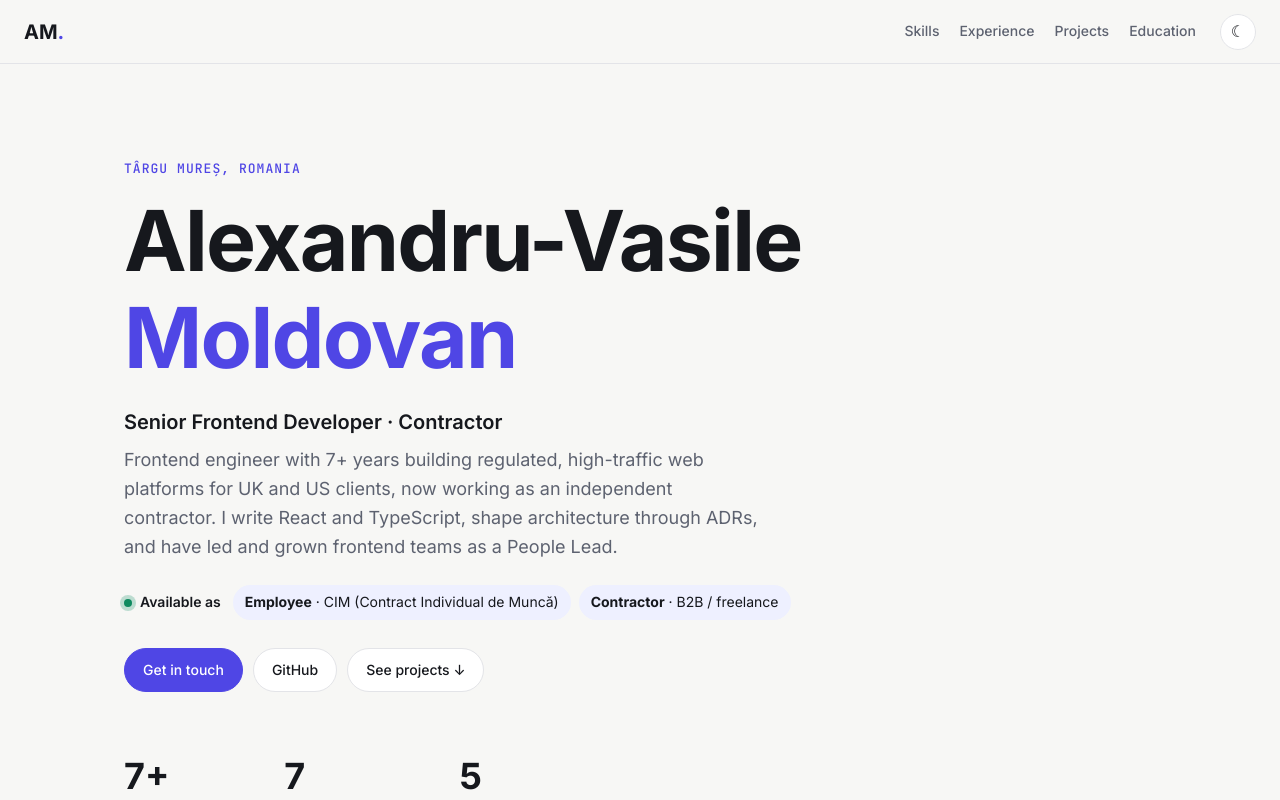
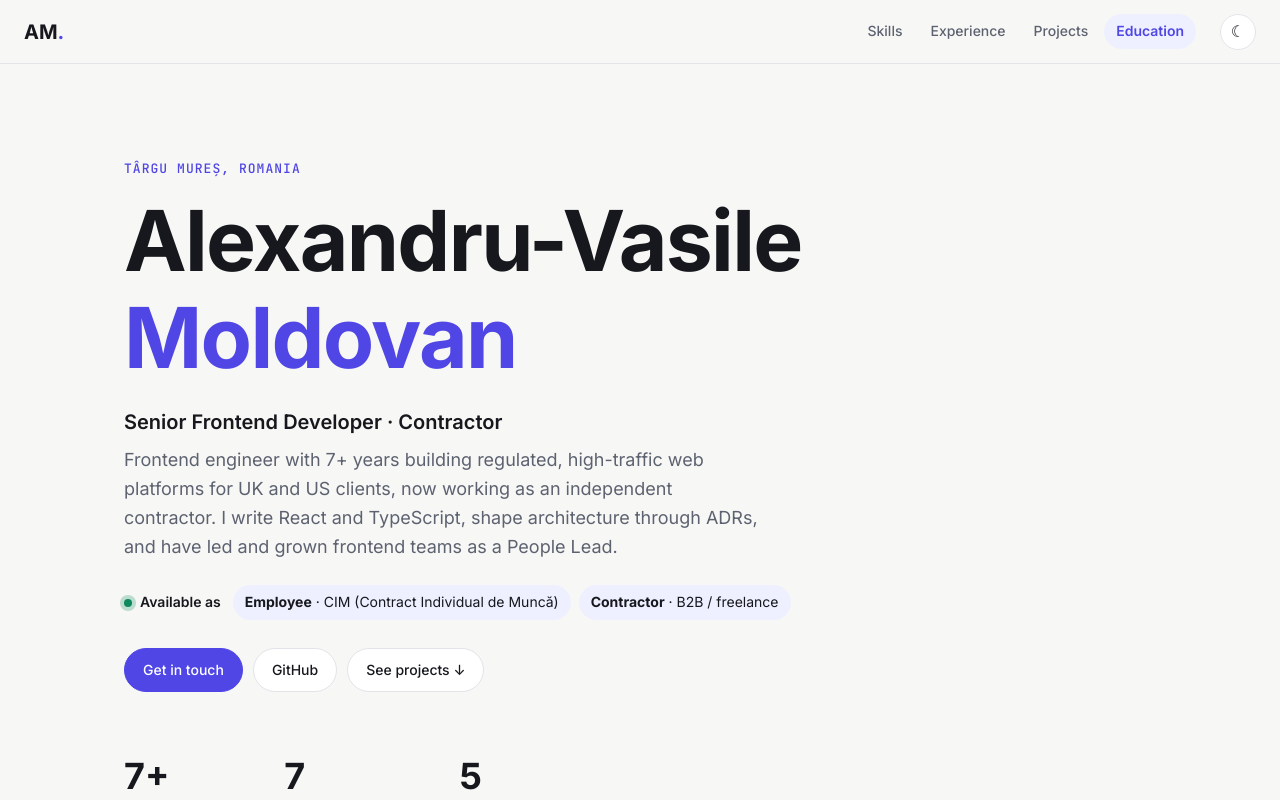
Before and after one commit to MoldovanAlexandruVasile/cv, a React (Vite) app: page / in a window 1280 px wide. Shown: the top 800 px of the page. Built offline with nearby package versions, Linux system fonts and the light colour scheme.

Commit message:
chore: top bar

```diff
--- a/src/components/Nav.tsx
+++ b/src/components/Nav.tsx
@@ -1,22 +1,30 @@
+import { useActiveSection } from "../useActiveSection.ts";
 import { useTheme } from "../useTheme.ts";
 
 const links = [
-  ["#skills", "Skills"],
-  ["#experience", "Experience"],
-  ["#projects", "Projects"],
-  ["#education", "Education"],
+  ["skills", "Skills"],
+  ["experience", "Experience"],
+  ["projects", "Projects"],
+  ["education", "Education"],
 ] as const;
+const ids = links.map(([id]) => id);
 
 export function Nav() {
   const [theme, toggle] = useTheme();
+  const active = useActiveSection(ids);
   return (
     <header className="nav">
       <a className="nav__brand" href="#top">
         AM<span>.</span>
       </a>
       <nav className="nav__links">
-        {links.map(([href, label]) => (
-          <a key={href} href={href}>
+        {links.map(([id, label]) => (
+          <a
+            key={id}
+            href={`#${id}`}
+            className={active === id ? "on" : undefined}
+            aria-current={active === id ? "location" : undefined}
+          >
             {label}
           </a>
         ))}
--- a/src/index.css
+++ b/src/index.css
@@ -103,19 +103,28 @@ main,
 
 .nav__links {
   display: flex;
-  gap: 20px;
+  gap: 4px;
   margin-left: auto;
 }
 
 .nav__links a {
+  padding: 6px 12px;
+  border-radius: 999px;
   color: var(--muted);
   text-decoration: none;
   font-size: 14px;
   font-weight: 500;
+  transition: color 0.2s, background 0.2s;
 }
 
 .nav__links a:hover {
   color: var(--text);
+}
+
+.nav__links a.on {
+  background: var(--accent-soft);
+  color: var(--accent);
+  font-weight: 600;
 }
 
 .icon-btn {
--- /dev/null
+++ b/src/useActiveSection.ts
@@ -0,0 +1,43 @@
+import { useEffect, useState } from "react";
+
+// Matches `scroll-padding-top` in index.css, so a section counts as active
+// exactly when a nav link would have scrolled it into place.
+const OFFSET = 80;
+
+// Returns the id of the section the reader is in, or null above the first one.
+export function useActiveSection(ids: readonly string[]) {
+  const [active, setActive] = useState<string | null>(null);
+
+  useEffect(() => {
+    let frame = 0;
+    const update = () => {
+      frame = 0;
+      const atBottom =
+        window.innerHeight + window.scrollY >= document.documentElement.scrollHeight - 2;
+      if (atBottom) {
+        // The last section may be too short to ever reach the top.
+        setActive(ids[ids.length - 1]);
+        return;
+      }
+      let current: string | null = null;
+      for (const id of ids) {
+        const el = document.getElementById(id);
+        if (el && el.getBoundingClientRect().top <= OFFSET + 1) current = id;
+      }
+      setActive(current);
+    };
+    const onScroll = () => {
+      if (!frame) frame = requestAnimationFrame(update);
+    };
+    update();
+    window.addEventListener("scroll", onScroll, { passive: true });
+    window.addEventListener("resize", onScroll);
+    return () => {
+      window.removeEventListener("scroll", onScroll);
+      window.removeEventListener("resize", onScroll);
+      cancelAnimationFrame(frame);
+    };
+  }, [ids]);
+
+  return active;
+}
```
